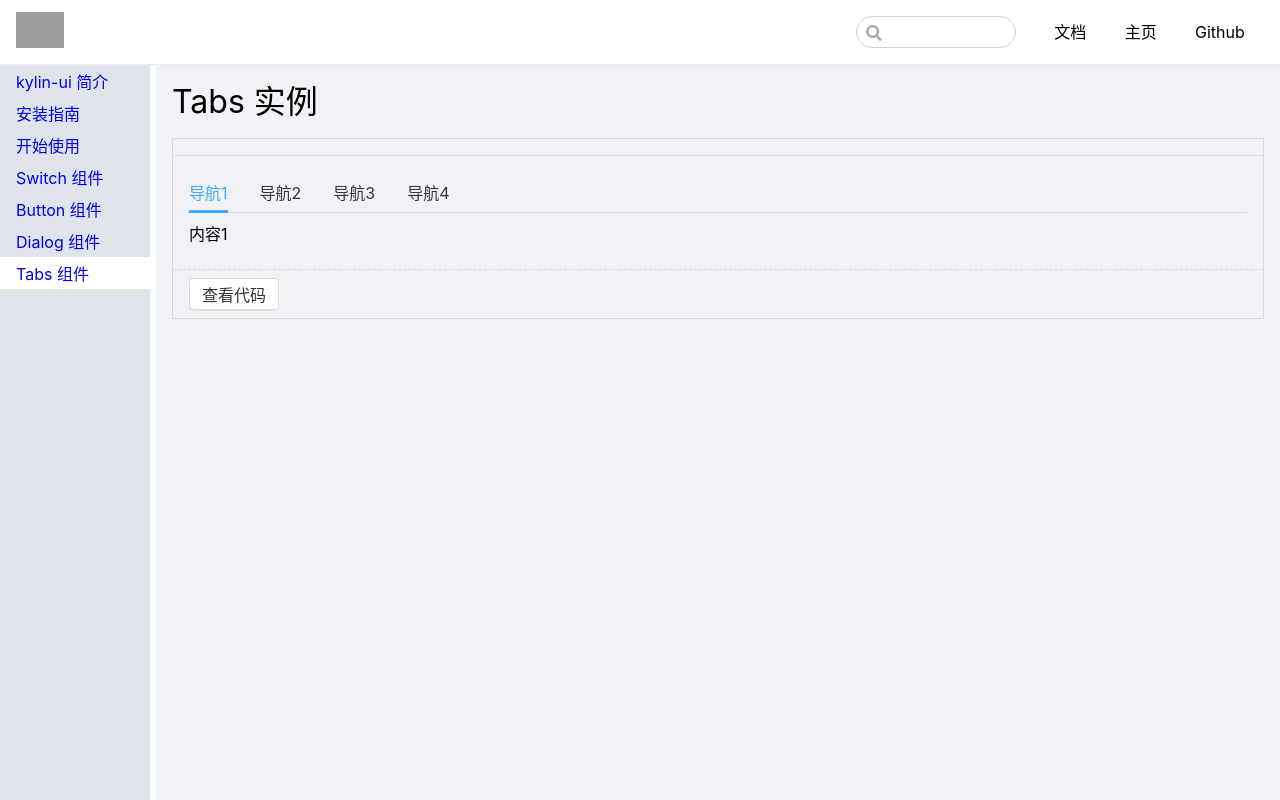
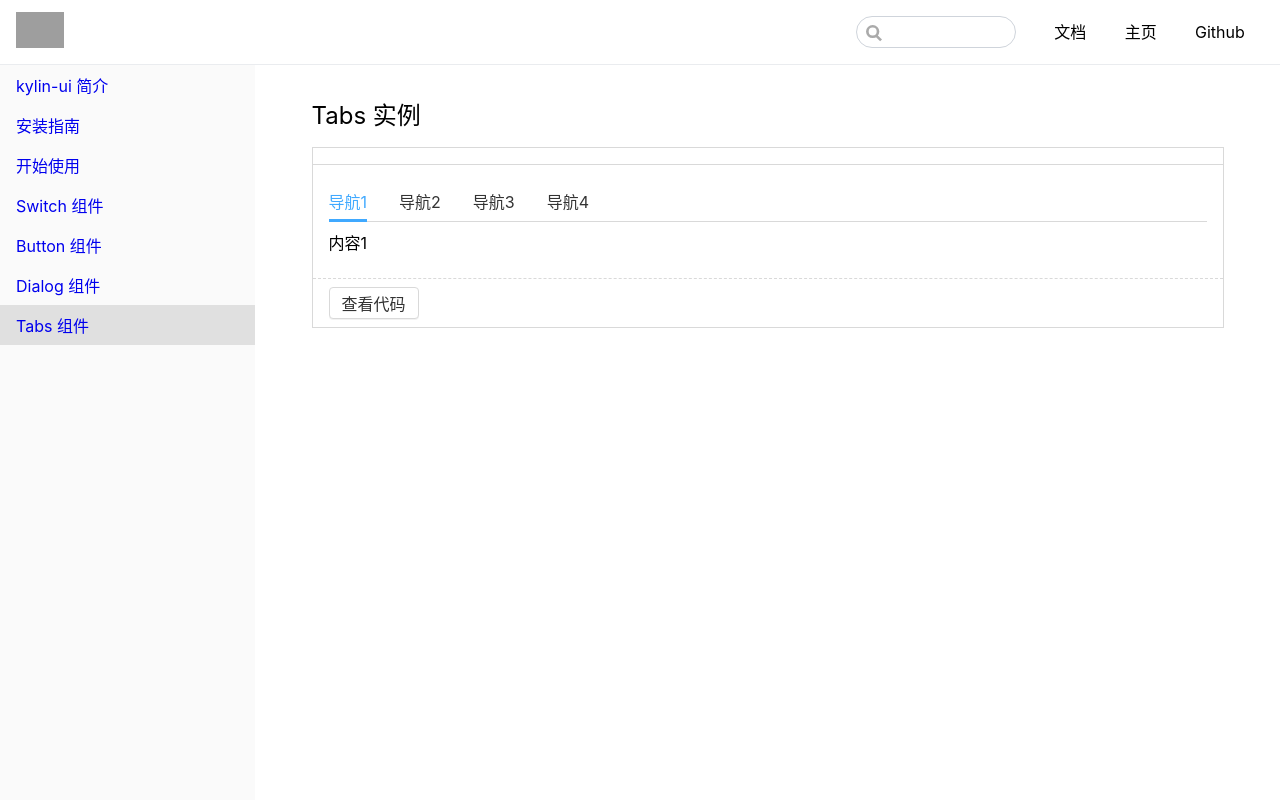
Before and after one commit to zl454/kirin-ui, a Vue app: page /#/doc/tabs in a window 1280 px wide. Built offline with nearby package versions, Linux system fonts and the light colour scheme; grey boxes are pictures that could not be loaded.

Commit message:
调整样式

```diff
--- a/src/views/Doc.vue
+++ b/src/views/Doc.vue
@@ -32,7 +32,9 @@
       </ol>
     </aside>
     <main>
-      <router-view></router-view>
+      <section>
+        <router-view></router-view>
+      </section>
     </main>
   </div>
 </div>
@@ -70,7 +72,7 @@ export default {
   >.content {
     flex-grow: 1;
     padding-top: 60px;
-    padding-left: 156px;
+    padding-left: 255px;
 
     @media (max-width: 500px) {
       padding-left: 0;
@@ -88,13 +90,18 @@ export default {
   >main {
     flex-grow: 1;
     padding: 16px;
-    background: #f1f2f6;
+    background: #fff;
+
+    >section {
+      margin: 20px auto;
+      max-width: 912px;
+    }
   }
 }
 
 aside {
-  background: #dfe4ea;
-  width: 150px;
+  background: #fafafa;
+  width: 255px;
   padding: 16px 0;
   position: fixed;
   top: 0;
@@ -111,12 +118,16 @@ aside {
     >li {
       a {
         display: block;
-        padding: 4px 16px;
+        padding: 8px 16px;
         text-decoration: none;
       }
 
       .router-link-active {
-        background: white;
+        background: #e0e0e0;
+      }
+
+      a:hover {
+        background: #efefef;
       }
     }
   }
```
